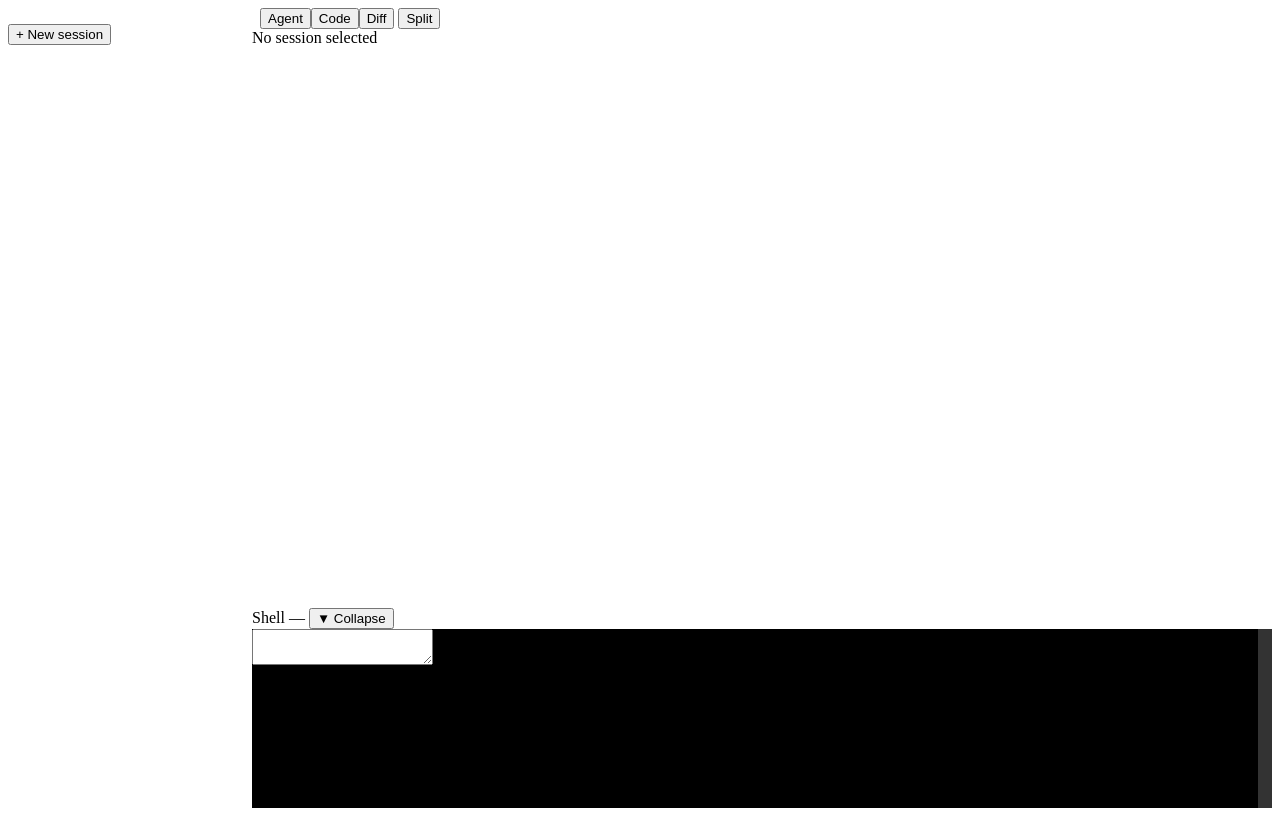
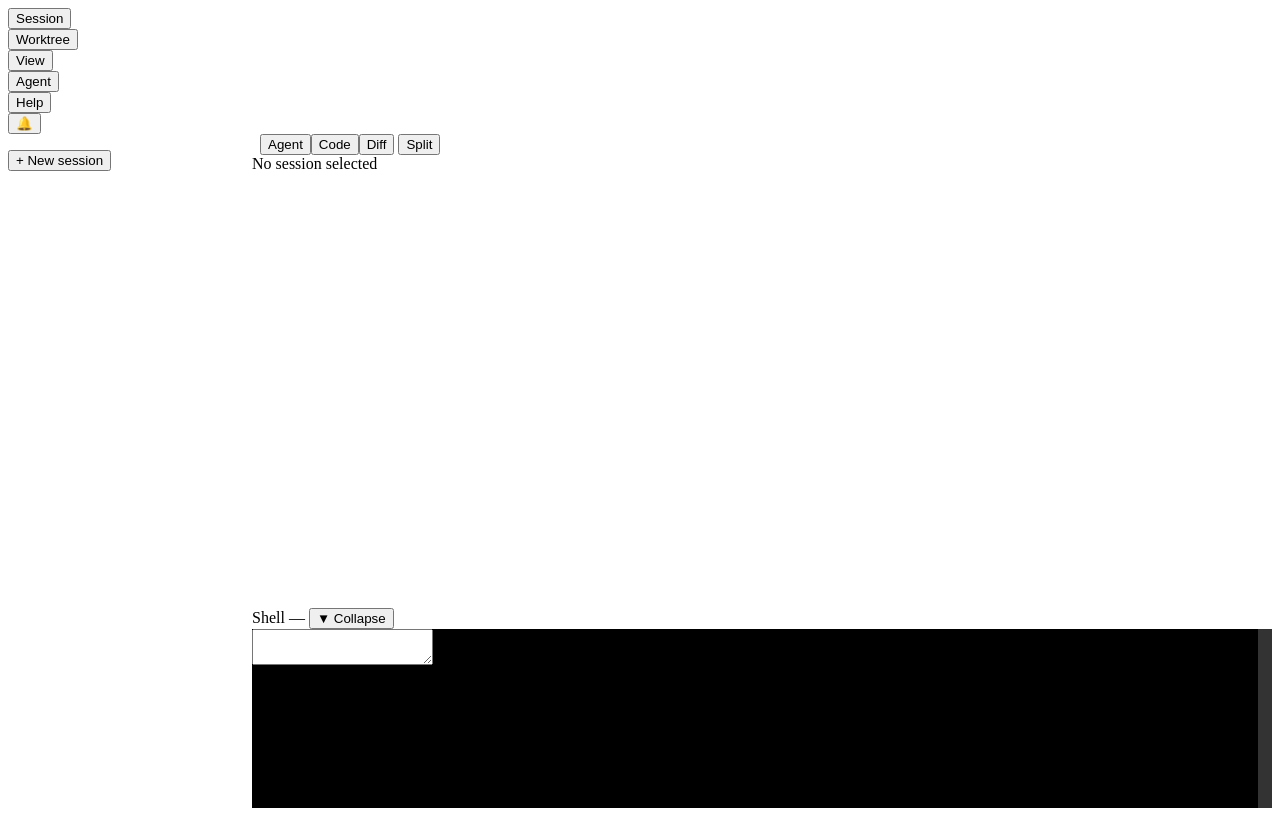
Before and after one commit to miniature-pug/perch, a Svelte app in the folder frontend/: page / in a window 1280 px wide. Built offline with nearby package versions, Linux system fonts and the light colour scheme.

Commit message:
feat(app): MenuBar + command palette + registry (4.25.3)

```diff
--- a/frontend/src/App.svelte
+++ b/frontend/src/App.svelte
@@ -1,17 +1,20 @@
 <script lang="ts">
   import { onMount } from "svelte";
-  import ThemeProvider from "./lib/ThemeProvider.svelte";
-  import Sidebar       from "./lib/Sidebar.svelte";
-  import Stage         from "./lib/Stage.svelte";
-  import ShellDrawer   from "./lib/ShellDrawer.svelte";
-  import Terminal      from "./lib/Terminal.svelte";
-  import Editor        from "./lib/Editor.svelte";
-  import FileTree      from "./lib/FileTree.svelte";
-  import DiffView      from "./lib/DiffView.svelte";
-  import { layout }   from "./lib/stores/layout.svelte";
-  import { mode }     from "./lib/stores/mode.svelte";
-  import { settings } from "./lib/stores/settings.svelte";
-  import { listWorkspaces, openWorkspace } from "./lib/wails";
+  import ThemeProvider   from "./lib/ThemeProvider.svelte";
+  import Sidebar         from "./lib/Sidebar.svelte";
+  import Stage           from "./lib/Stage.svelte";
+  import ShellDrawer     from "./lib/ShellDrawer.svelte";
+  import Terminal        from "./lib/Terminal.svelte";
+  import Editor          from "./lib/Editor.svelte";
+  import FileTree        from "./lib/FileTree.svelte";
+  import DiffView        from "./lib/DiffView.svelte";
+  import MenuBar         from "./lib/MenuBar.svelte";
+  import CommandPalette  from "./lib/CommandPalette.svelte";
+  import { layout }      from "./lib/stores/layout.svelte";
+  import { mode }        from "./lib/stores/mode.svelte";
+  import { settings }    from "./lib/stores/settings.svelte";
+  import { getDnd, setDnd } from "./lib/stores/notifications.svelte";
+  import { listWorkspaces, openWorkspace, revealInFiles } from "./lib/wails";
   import type { WorkspaceVM } from "./lib/wails";
 
   let workspaces = $state<WorkspaceVM[]>([]);
@@ -34,6 +37,40 @@
     // placeholder — NewSessionDialog wired in 4.25.6
   }
 
+  // ---------------------------------------------------------------------------
+  // Command registry — keyed by the ids MenuBar actually emits.
+  // ---------------------------------------------------------------------------
+  const THEMES = ["gruvbox", "tokyo-night", "catppuccin", "dracula", "nord", "rose-pine", "one-dark", "perch-cyan", "light"];
+
+  type Command = { id: string; group: string; label: string; keybinding?: string; run: () => void };
+
+  const commands: Command[] = [
+    // Session
+    { id: "session:new",    group: "Session", label: "New session",        run: () => openNewSession() },
+    // Worktree
+    { id: "worktree:reveal", group: "Worktree", label: "Reveal in Files",  run: () => { if (active) revealInFiles(active.worktreePath); } },
+    // View
+    { id: "view:agent", group: "View", label: "Agent view",  keybinding: "1", run: () => layout.setView("agent") },
+    { id: "view:code",  group: "View", label: "Code view",   keybinding: "2", run: () => layout.setView("code")  },
+    { id: "view:diff",  group: "View", label: "Diff view",   keybinding: "3", run: () => layout.setView("diff")  },
+    { id: "view:split", group: "View", label: "Split",       keybinding: "\\", run: () => layout.toggleSplit()   },
+    { id: "view:theme", group: "View", label: "Cycle theme",                  run: () => {
+        const idx = THEMES.indexOf(settings.theme);
+        settings.setTheme(THEMES[(idx + 1) % THEMES.length]);
+      },
+    },
+    // Notifications
+    { id: "notifications:dnd", group: "Notifications", label: "Toggle Do Not Disturb", run: () => setDnd(!getDnd()) },
+  ];
+
+  function runCommand(id: string) {
+    const cmd = commands.find(c => c.id === id);
+    if (cmd) cmd.run();
+  }
+
+  // ---------------------------------------------------------------------------
+  // Keymap
+  // ---------------------------------------------------------------------------
   function onKeyDown(e: KeyboardEvent) {
     if (mode.current !== "normal") return;
     switch (e.key) {
@@ -67,6 +104,9 @@
 
 <ThemeProvider theme={settings.theme} density={settings.density}>
   <div class="app-root">
+    <MenuBar onCommand={(id) => runCommand(id)} />
+
+    <div class="main-area">
       <aside data-zone="sidebar" class="sidebar-zone" style:width="{layout.sidebarW}px">
         <Sidebar {workspaces} {activeId} onSelect={onSelect} onNew={openNewSession} />
       </aside>
@@ -116,12 +156,21 @@
         </div>
       </div>
     </div>
+
+    <CommandPalette
+      open={mode.current === "command"}
+      {commands}
+      onRun={(id) => { runCommand(id); mode.leaveCommand(); }}
+      onClose={() => mode.leaveCommand()}
+    />
+  </div>
 </ThemeProvider>
 
 <style>
-  .app-root         { display: flex; height: 100vh; overflow: hidden;
+  .app-root         { display: flex; flex-direction: column; height: 100vh; overflow: hidden;
                       background: var(--perch-bg); color: var(--perch-text);
                       font-family: var(--perch-font-sans); font-size: var(--perch-fs-body); }
+  .main-area        { display: flex; flex: 1; min-height: 0; }
   .sidebar-zone     { flex-shrink: 0; overflow: hidden; border-right: 1px solid var(--perch-border); }
   .divider-v        { width: 4px; cursor: col-resize; background: var(--perch-border); flex-shrink: 0; }
   .divider-h        { height: 4px; cursor: row-resize; background: var(--perch-border); }
```
Also changed, not shown: 1 other file (tests, documents, lock files or other folders). Lines whose indentation alone changed are shown as unchanged.
